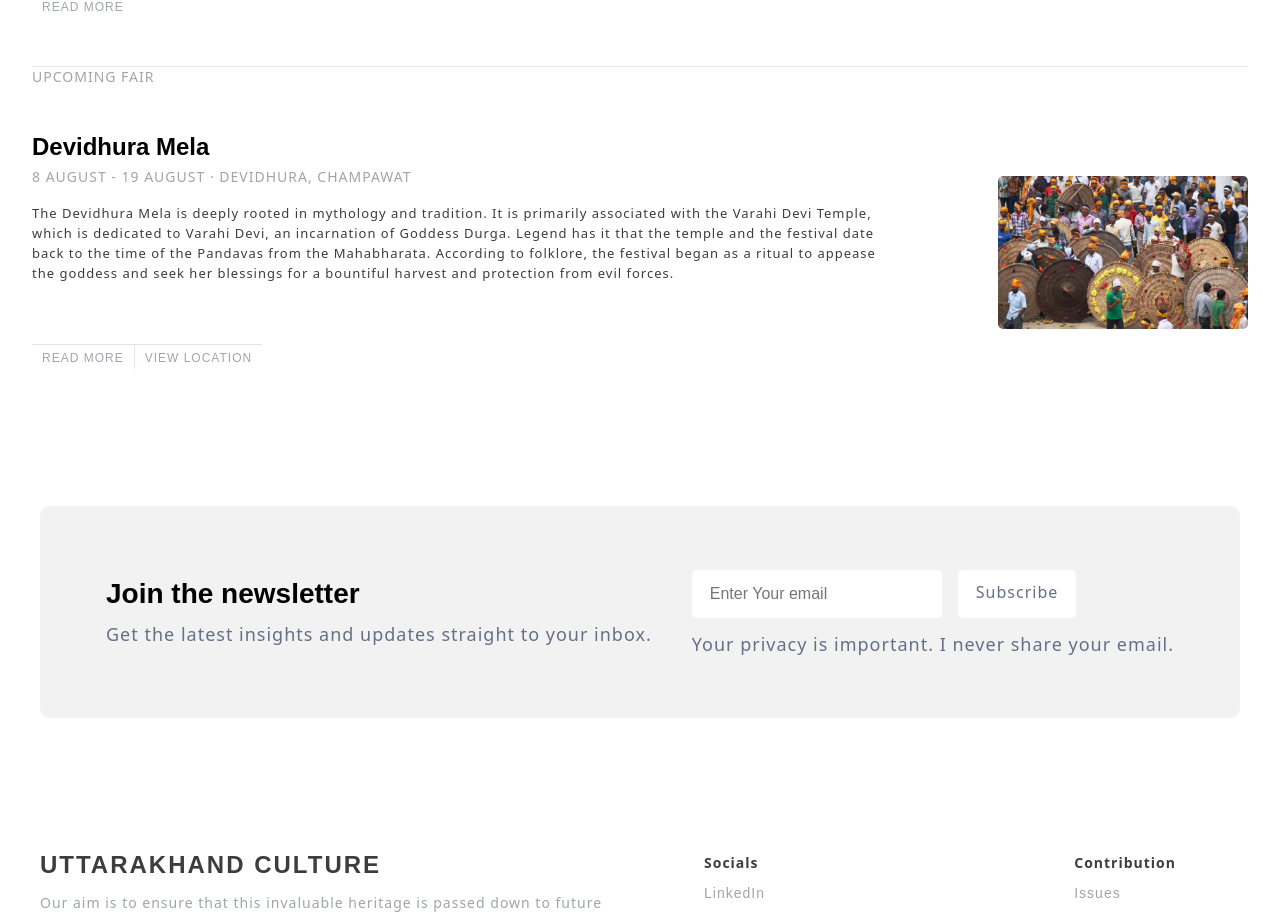
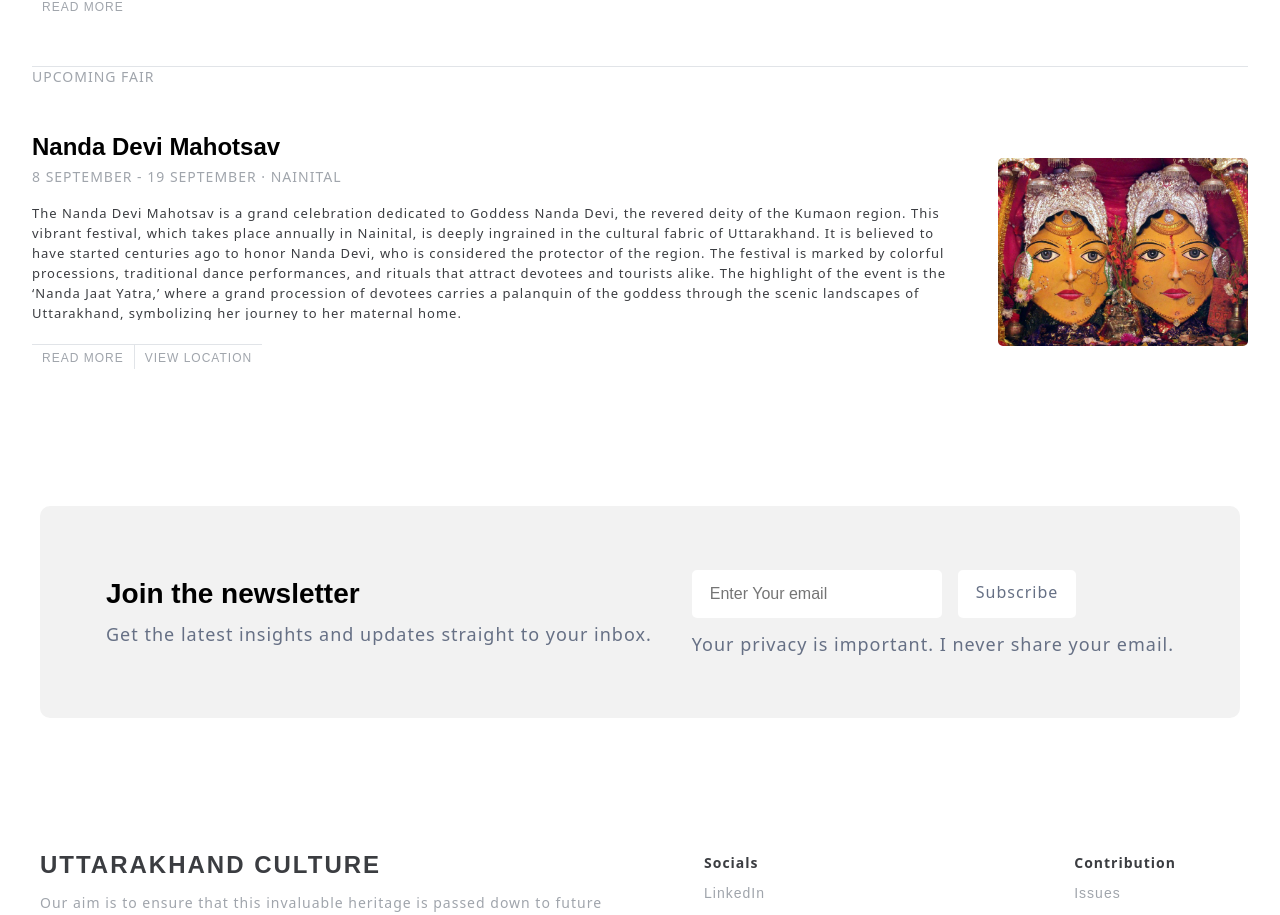
Before and after one commit to ajaynegi45/Uttarakhand-Culture-NewUI, a Next.js app: page / in a window 1280 px wide. Shown: the part 1875-2790 px from the top of the page. Built offline with nearby package versions, Linux system fonts and the light colour scheme; a web font is replaced by a local one.

Commit message:
Updated Fair

```diff
--- a/src/components/ui/FestivalCard.tsx
+++ b/src/components/ui/FestivalCard.tsx
@@ -3,6 +3,7 @@ import Link from "next/link";
 import Image from "next/image";
 import GheeSankranti from "/public/Ghee_Sankranti.jpeg"
 import Bagwal from "/public/bagwal.jpg"
+import Nanda_Sunanda from "/public/Nanda-Sunanda.webp"
 
 export default function FestivalCard() {
     return (
@@ -43,11 +44,12 @@ export default function FestivalCard() {
 
                 <div>
                     <div className={styles[""]}>
-                        <h2 className={styles["title"]}>Devidhura Mela </h2>
+                        <h2 className={styles["title"]}>Nanda Devi Mahotsav</h2>
 
-                        <p className={styles["subTitle"]}>8 AUGUST - 19 AUGUST · DEVIDHURA, CHAMPAWAT</p>
+                        <p className={styles["subTitle"]}>8 SEPTEMBER - 19 SEPTEMBER · NAINITAL</p>
 
-                        <p className={styles["description"]}>The Devidhura Mela is deeply rooted in mythology and tradition. It is primarily associated with the Varahi Devi Temple, which is dedicated to Varahi Devi, an incarnation of Goddess Durga. Legend has it that the temple and the festival date back to the time of the Pandavas from the Mahabharata. According to folklore, the festival began as a ritual to appease the goddess and seek her blessings for a bountiful harvest and protection from evil forces.</p>
+                        <p className={styles["description"]}>
+                            The Nanda Devi Mahotsav is a grand celebration dedicated to Goddess Nanda Devi, the revered deity of the Kumaon region. This vibrant festival, which takes place annually in Nainital, is deeply ingrained in the cultural fabric of Uttarakhand. It is believed to have started centuries ago to honor Nanda Devi, who is considered the protector of the region. The festival is marked by colorful processions, traditional dance performances, and rituals that attract devotees and tourists alike. The highlight of the event is the ‘Nanda Jaat Yatra,’ where a grand procession of devotees carries a palanquin of the goddess through the scenic landscapes of Uttarakhand, symbolizing her journey to her maternal home.                        </p>
                         <div className={styles["link-container"]}>
                             <div className={styles["link-container1"]}><Link href={"#"}>READ MORE</Link></div>
                             <div className={styles["link-container2"]}><Link href={"https://www.google.com/maps/place/Devidhura,+Uttarakhand+263128/@29.3431585,79.4357138,15.41z/data=!4m6!3m5!1s0x39a09f6b22f4a44d:0x7f02252e2ae6a3ed!8m2!3d29.3473853!4d79.4460938!16s%2Fg%2F12hyszj84?entry=ttu"} target="_blank" rel="noopener noreferrer" >VIEW LOCATION</Link></div>
@@ -56,7 +58,7 @@ export default function FestivalCard() {
                     </div>
 
                     <div className={styles["image-container"]}>
-                    <Image src={Bagwal} alt={""} width={300} height={200} placeholder={"blur"}/>
+                    <Image src={Nanda_Sunanda} alt={""} width={300} height={200} placeholder={"blur"}/>
                     </div>
                 </div>
             </section>
```
Also changed, not shown: public/Nanda-Sunanda.webp (added), src/app/map/page.module.css (added), src/app/map/page.tsx (added), 1 other file (tests, documents, lock files or other folders).
